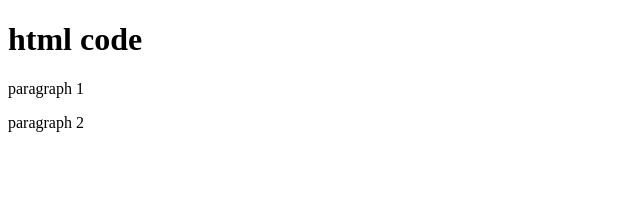
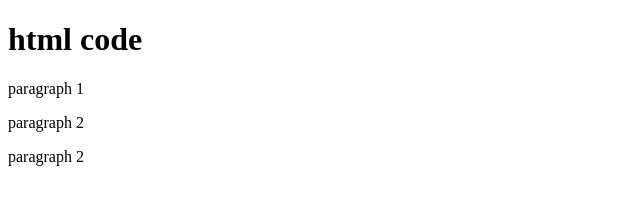
Before and after one commit to arijit-rout/git-test, a plain HTML site: page index.html in a window 1280 px wide. Shown: the whole page, without its empty margins (0-640 px from the left). Drawn offline with Linux system fonts and the light colour scheme.

Commit message:
fourth commit

```diff
--- a/index.html
+++ b/index.html
@@ -5,5 +5,6 @@
         <h1>html code</h1>
         <p>paragraph 1</p>
         <p>paragraph 2</p>
+        <p>paragraph 2</p>
     </body>
 </html>
```
